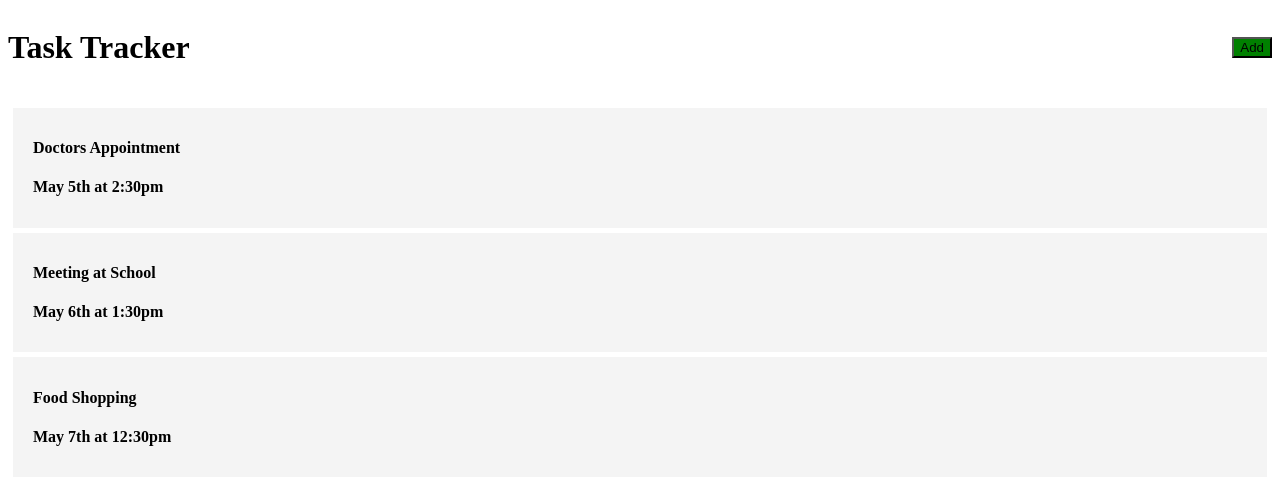
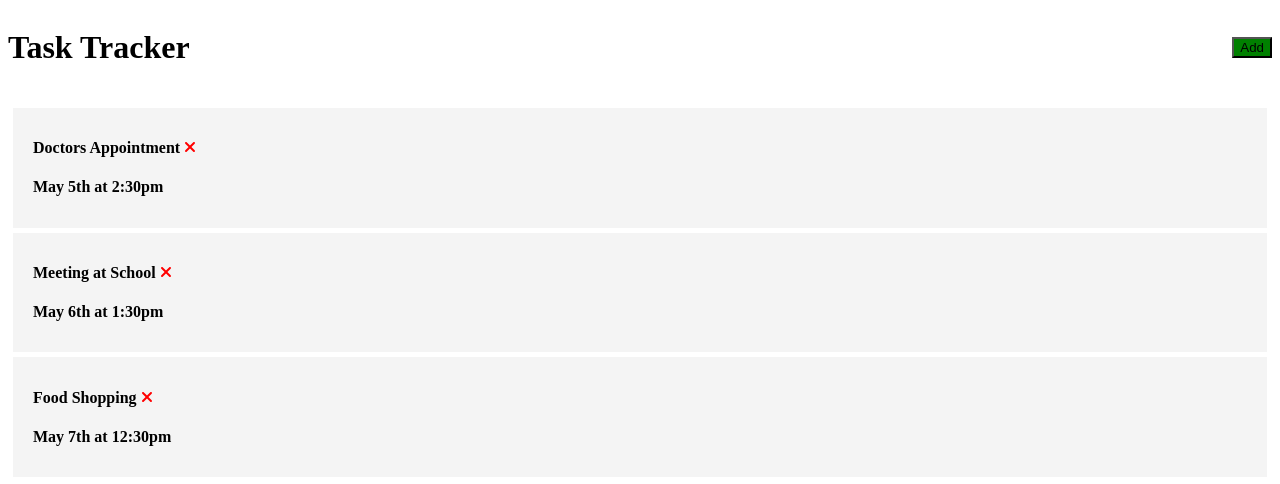
Before and after one commit to Kingcedru/angular-crash, an Angular app: page / in a window 1280 px wide. Shown: the top 484 px of the page. Built offline with nearby package versions, Linux system fonts and the light colour scheme.

Commit message:
added icons

```diff
--- a/package.json
+++ b/package.json
@@ -18,6 +18,9 @@
     "@angular/platform-browser": "^15.2.0",
     "@angular/platform-browser-dynamic": "^15.2.0",
     "@angular/router": "^15.2.0",
+    "@fortawesome/angular-fontawesome": "^0.12.1",
+    "@fortawesome/fontawesome-svg-core": "^6.2.1",
+    "@fortawesome/free-solid-svg-icons": "^6.2.1",
     "rxjs": "~7.8.0",
     "tslib": "^2.3.0",
     "zone.js": "~0.12.0"
--- a/src/app/app.module.ts
+++ b/src/app/app.module.ts
@@ -6,6 +6,7 @@
 import { ButtonComponent } from './component/button/button.component';
 import { TasksComponent } from './component/tasks/tasks.component';
 import { TasksTaskItemComponent } from './component/tasks-task-item/tasks-task-item.component';
+import { FontAwesomeModule } from '@fortawesome/angular-fontawesome';
 
 @NgModule({
   declarations: [
@@ -16,7 +17,8 @@
     TasksTaskItemComponent
   ],
   imports: [
-    BrowserModule
+    BrowserModule,
+    FontAwesomeModule
   ],
   providers: [],
   bootstrap: [AppComponent]
--- a/src/app/component/tasks-task-item/tasks-task-item.component.html
+++ b/src/app/component/tasks-task-item/tasks-task-item.component.html
@@ -1,4 +1,4 @@
 <div class="task">
-  <h4>{{task.text}}</h4>
+  <h4>{{task.text}} <fa-icon [ngStyle]="{color: 'red'}" [icon]="faTimes"></fa-icon></h4>
   <h4>{{task.day}}</h4>
 </div>
--- a/src/app/component/tasks-task-item/tasks-task-item.component.ts
+++ b/src/app/component/tasks-task-item/tasks-task-item.component.ts
@@ -1,5 +1,6 @@
 import { Component, OnInit, Input } from '@angular/core';
 import { Task } from 'src/app/Task';
+import {faTimes} from '@fortawesome/free-solid-svg-icons'
 
 @Component({
   selector: 'app-tasks-task-item',
@@ -8,6 +9,7 @@
 })
 export class TasksTaskItemComponent implements OnInit {
 @Input() task!: Task
+  faTimes = faTimes;
 
   constructor() {}
 
```
Also changed, not shown: 1 other file (tests, documents, lock files or other folders).
